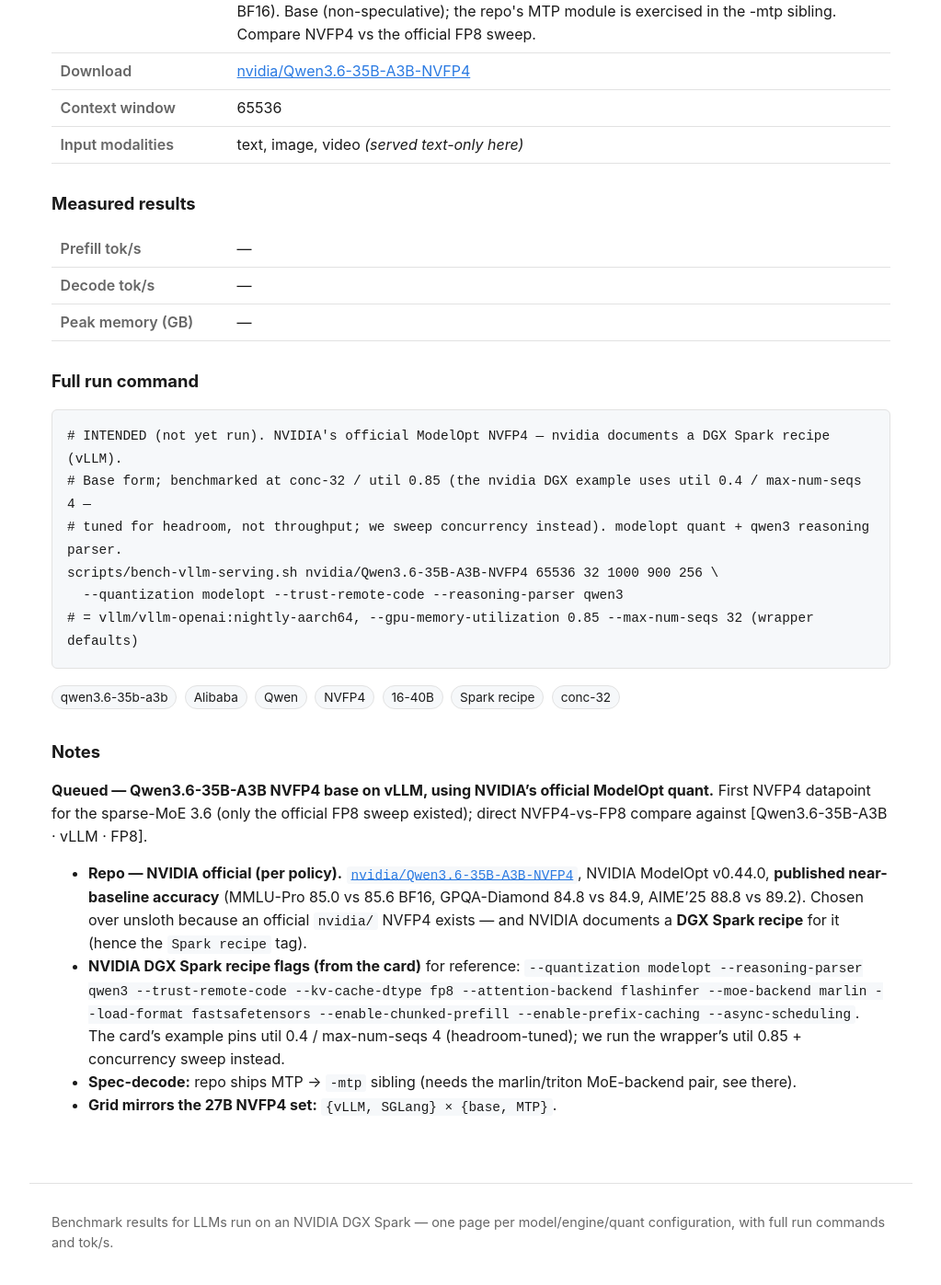
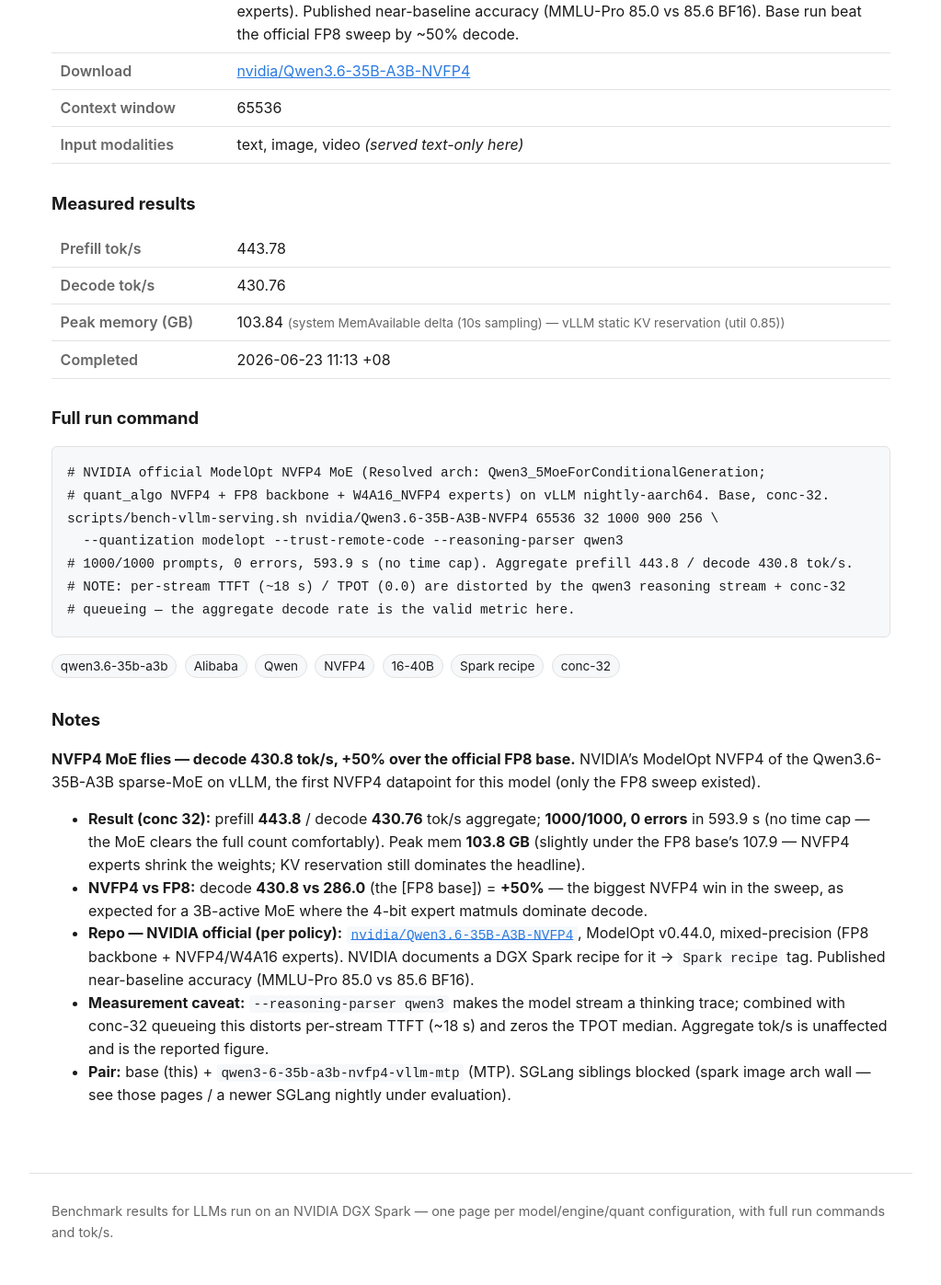
Before and after one commit to yjsoon/autobench, a Jekyll site: the page built from _configs/qwen3-6-35b-a3b-nvfp4-vllm.md, in a window 1280 px wide and 1400 px high, scrolled down 582 px. Shown: the top 1397 px of the window at 92% size, without its empty margins (128-1151 px from the left). Built offline with Jekyll 4.4.1, drawn with Linux system fonts in a browser that asks for light colours; some of the changed text lies outside the part shown.

Commit message:
Bench: Qwen3.6-35B-A3B NVFP4 vLLM base (decode 430.8 tok/s, +50% vs FP8)
NVIDIA official ModelOpt NVFP4 MoE on nightly-aarch64. Decode 430.8 vs FP8 base
286.0 (+50% — biggest NVFP4 win in the sweep; 3B-active MoE, 4-bit experts
dominate decode). 1000/1000, 0 errors, mem 103.8 GB. pending→done.

Also: bench-sglang-serving.sh gains SGLANG_IMAGE override (to try a newer SGLang
nightly that supports the qwen3.6 arch the spark image lacks).

Co-Authored-By: Claude Opus 4.8 <noreply@anthropic.com>
Claude-Session: https://claude.ai/code/session_01B9a7mhJxZceLtkYS7wKerp

```diff
--- a/_configs/qwen3-6-35b-a3b-nvfp4-vllm.md
+++ b/_configs/qwen3-6-35b-a3b-nvfp4-vllm.md
@@ -6,7 +6,7 @@ family: Qwen
 params: 35B / 3B (MoE)
 engine: vLLM
 quant: NVFP4
-quant_rationale: NVIDIA's OFFICIAL NVFP4 of the Qwen3.6-35B-A3B sparse-MoE (nvidia/Qwen3.6-35B-A3B-NVFP4, ModelOpt v0.44.0) — preferred over the unsloth quant per policy (use the nvidia image when one exists). Published near-baseline accuracy (MMLU-Pro 85.0 vs 85.6 BF16). Base (non-speculative); the repo's MTP module is exercised in the -mtp sibling. Compare NVFP4 vs the official FP8 sweep.
+quant_rationale: NVIDIA's OFFICIAL NVFP4 of the Qwen3.6-35B-A3B sparse-MoE (nvidia/Qwen3.6-35B-A3B-NVFP4, ModelOpt v0.44.0) — preferred over the unsloth quant per policy (use the nvidia image when one exists). Mixed-precision NVFP4 (FP8 backbone + NVFP4/W4A16 experts). Published near-baseline accuracy (MMLU-Pro 85.0 vs 85.6 BF16). Base run beat the official FP8 sweep by ~50% decode.
 source_repo: nvidia/Qwen3.6-35B-A3B-NVFP4
 download_url: https://huggingface.co/nvidia/Qwen3.6-35B-A3B-NVFP4
 context: 65536
@@ -14,34 +14,37 @@ modalities: [text, image, video]
 mm_served: false
 concurrency: 32
 tags: [qwen3.6-35b-a3b, Alibaba, Qwen, NVFP4, 16-40B, Spark recipe, conc-32]
-status: pending
-prefill_toks:
-decode_toks:
-mem_gb:
-mem_source:
-completed_at:
-engine_image: vllm/vllm-openai:nightly-aarch64
+status: done
+prefill_toks: 443.78
+decode_toks: 430.76
+mem_gb: 103.84
+mem_source: system MemAvailable delta (10s sampling) — vLLM static KV reservation (util 0.85)
+measured_on: 2026-06-23
+completed_at: 2026-06-23 11:13 +08
+engine_image: vllm/vllm-openai:nightly-aarch64@sha256:68e23ddd982ad5642e21354c2242a3a86d31a3ea83f5937e5c3867942dc6595b
 run_command: |
-  # INTENDED (not yet run). NVIDIA's official ModelOpt NVFP4 — nvidia documents a DGX Spark recipe (vLLM).
-  # Base form; benchmarked at conc-32 / util 0.85 (the nvidia DGX example uses util 0.4 / max-num-seqs 4 —
-  # tuned for headroom, not throughput; we sweep concurrency instead). modelopt quant + qwen3 reasoning parser.
+  # NVIDIA official ModelOpt NVFP4 MoE (Resolved arch: Qwen3_5MoeForConditionalGeneration;
+  # quant_algo NVFP4 + FP8 backbone + W4A16_NVFP4 experts) on vLLM nightly-aarch64. Base, conc-32.
   scripts/bench-vllm-serving.sh nvidia/Qwen3.6-35B-A3B-NVFP4 65536 32 1000 900 256 \
     --quantization modelopt --trust-remote-code --reasoning-parser qwen3
-  # = vllm/vllm-openai:nightly-aarch64, --gpu-memory-utilization 0.85 --max-num-seqs 32 (wrapper defaults)
+  # 1000/1000 prompts, 0 errors, 593.9 s (no time cap). Aggregate prefill 443.8 / decode 430.8 tok/s.
+  # NOTE: per-stream TTFT (~18 s) / TPOT (0.0) are distorted by the qwen3 reasoning stream + conc-32
+  # queueing — the aggregate decode rate is the valid metric here.
 ---
 
-**Queued — Qwen3.6-35B-A3B NVFP4 base on vLLM, using NVIDIA's official ModelOpt quant.** First NVFP4
-datapoint for the sparse-MoE 3.6 (only the official FP8 sweep existed); direct NVFP4-vs-FP8 compare
-against [Qwen3.6-35B-A3B · vLLM · FP8].
+**NVFP4 MoE flies — decode 430.8 tok/s, +50% over the official FP8 base.** NVIDIA's ModelOpt NVFP4 of the
+Qwen3.6-35B-A3B sparse-MoE on vLLM, the first NVFP4 datapoint for this model (only the FP8 sweep existed).
 
-- **Repo — NVIDIA official (per policy).** [`nvidia/Qwen3.6-35B-A3B-NVFP4`](https://huggingface.co/nvidia/Qwen3.6-35B-A3B-NVFP4),
-  NVIDIA ModelOpt v0.44.0, **published near-baseline accuracy** (MMLU-Pro 85.0 vs 85.6 BF16, GPQA-Diamond
-  84.8 vs 84.9, AIME'25 88.8 vs 89.2). Chosen over unsloth because an official `nvidia/` NVFP4 exists —
-  and NVIDIA documents a **DGX Spark recipe** for it (hence the `Spark recipe` tag).
-- **NVIDIA DGX Spark recipe flags (from the card)** for reference: `--quantization modelopt
-  --reasoning-parser qwen3 --trust-remote-code --kv-cache-dtype fp8 --attention-backend flashinfer
-  --moe-backend marlin --load-format fastsafetensors --enable-chunked-prefill --enable-prefix-caching
-  --async-scheduling`. The card's example pins util 0.4 / max-num-seqs 4 (headroom-tuned); we run the
-  wrapper's util 0.85 + concurrency sweep instead.
-- **Spec-decode:** repo ships MTP → `-mtp` sibling (needs the marlin/triton MoE-backend pair, see there).
-- **Grid mirrors the 27B NVFP4 set:** `{vLLM, SGLang} × {base, MTP}`.
+- **Result (conc 32):** prefill **443.8** / decode **430.76** tok/s aggregate; **1000/1000, 0 errors** in
+  593.9 s (no time cap — the MoE clears the full count comfortably). Peak mem **103.8 GB** (slightly under
+  the FP8 base's 107.9 — NVFP4 experts shrink the weights; KV reservation still dominates the headline).
+- **NVFP4 vs FP8:** decode **430.8 vs 286.0** (the [FP8 base]) = **+50%** — the biggest NVFP4 win in the
+  sweep, as expected for a 3B-active MoE where the 4-bit expert matmuls dominate decode.
+- **Repo — NVIDIA official (per policy):** [`nvidia/Qwen3.6-35B-A3B-NVFP4`](https://huggingface.co/nvidia/Qwen3.6-35B-A3B-NVFP4),
+  ModelOpt v0.44.0, mixed-precision (FP8 backbone + NVFP4/W4A16 experts). NVIDIA documents a DGX Spark
+  recipe for it → `Spark recipe` tag. Published near-baseline accuracy (MMLU-Pro 85.0 vs 85.6 BF16).
+- **Measurement caveat:** `--reasoning-parser qwen3` makes the model stream a thinking trace; combined with
+  conc-32 queueing this distorts per-stream TTFT (~18 s) and zeros the TPOT median. Aggregate tok/s is
+  unaffected and is the reported figure.
+- **Pair:** base (this) + `qwen3-6-35b-a3b-nvfp4-vllm-mtp` (MTP). SGLang siblings blocked (spark image
+  arch wall — see those pages / a newer SGLang nightly under evaluation).
```
Also changed, not shown: 1 other file.
